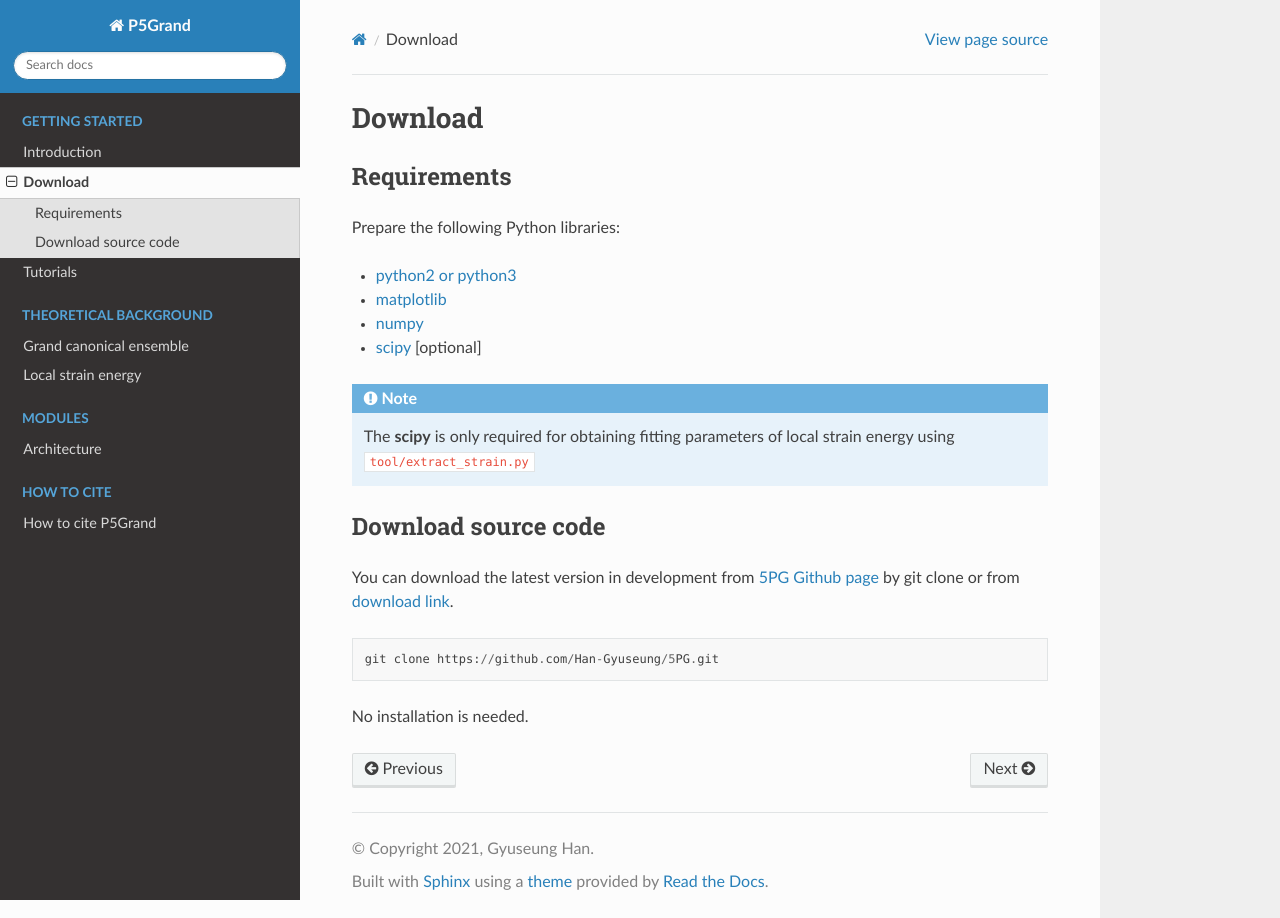
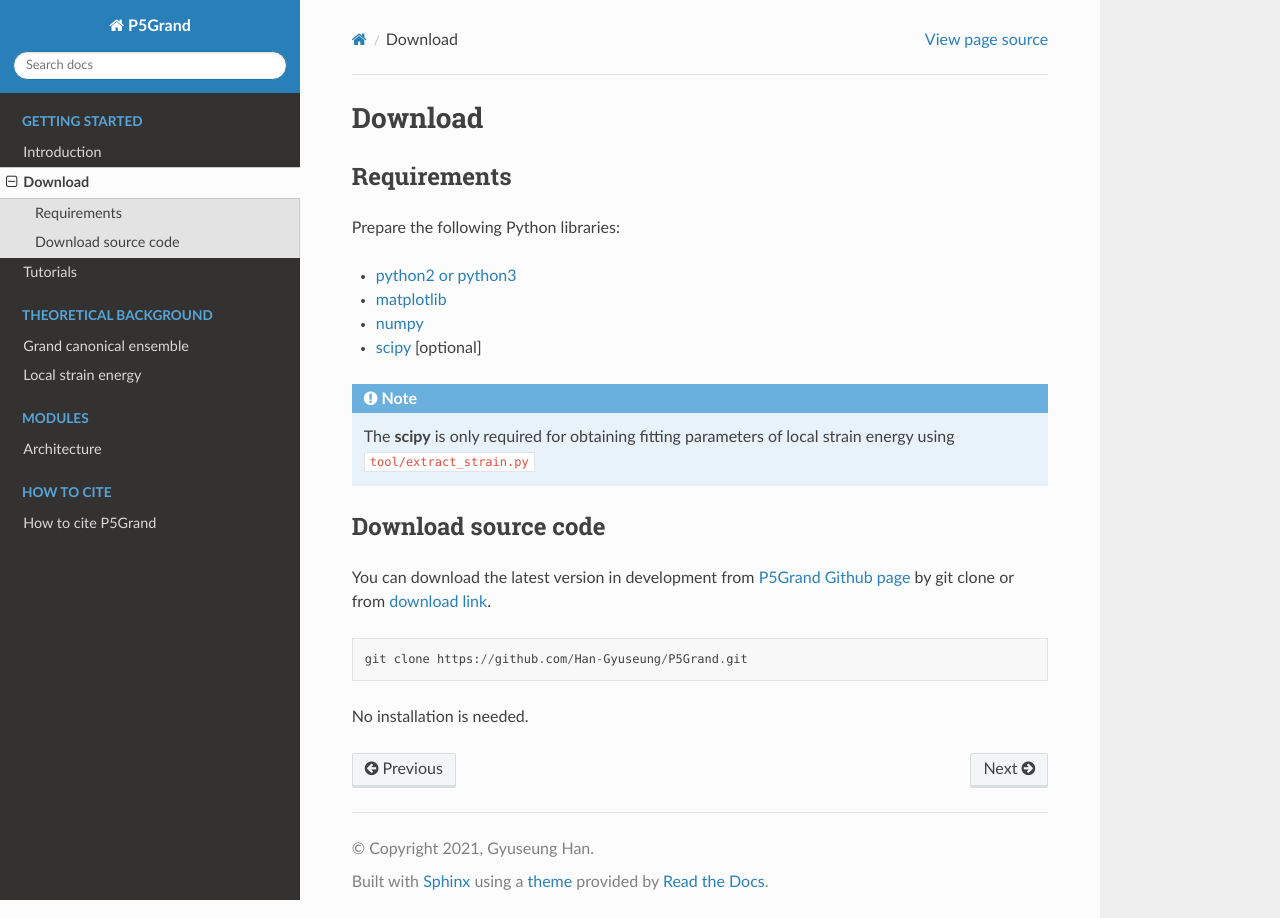
Before and after one commit to Han-Gyuseung/5PG, a Sphinx documentation site: the page built from docs/source/start/download.rst, in a window 1280 px wide. Built offline with Sphinx 7.4.7 and the Read the Docs theme 2.0.0, drawn with Linux system fonts in a browser that asks for light colours.

Commit message:
Update download.rst

```diff
--- a/docs/source/start/download.rst
+++ b/docs/source/start/download.rst
@@ -20,10 +20,10 @@
 Download source code
 --------------------
 
-You can download the latest version in development from `5PG Github page <https://github.com/Han-Gyuseung/5PG>`_ by git clone or from `download link <https://github.com/Han-Gyuseung/5PG/archive/refs/heads/master.zip>`_.
+You can download the latest version in development from `P5Grand Github page <https://github.com/Han-Gyuseung/P5Grand>`_ by git clone or from `download link <https://github.com/Han-Gyuseung/P5Grand/archive/refs/heads/master.zip>`_.
 
 ::
 
- git clone https://github.com/Han-Gyuseung/5PG.git
+ git clone https://github.com/Han-Gyuseung/P5Grand.git
 
 No installation is needed.
```
